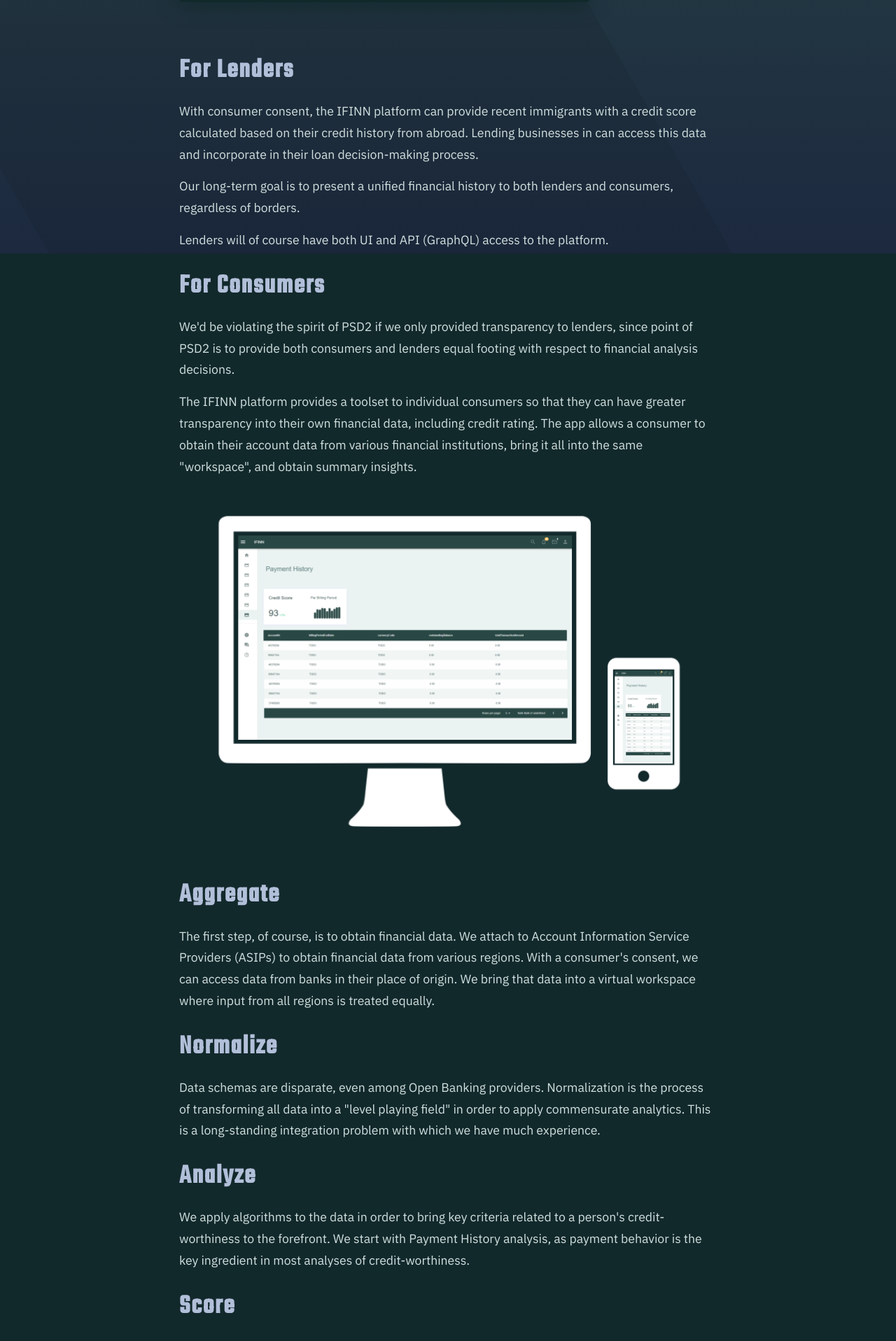
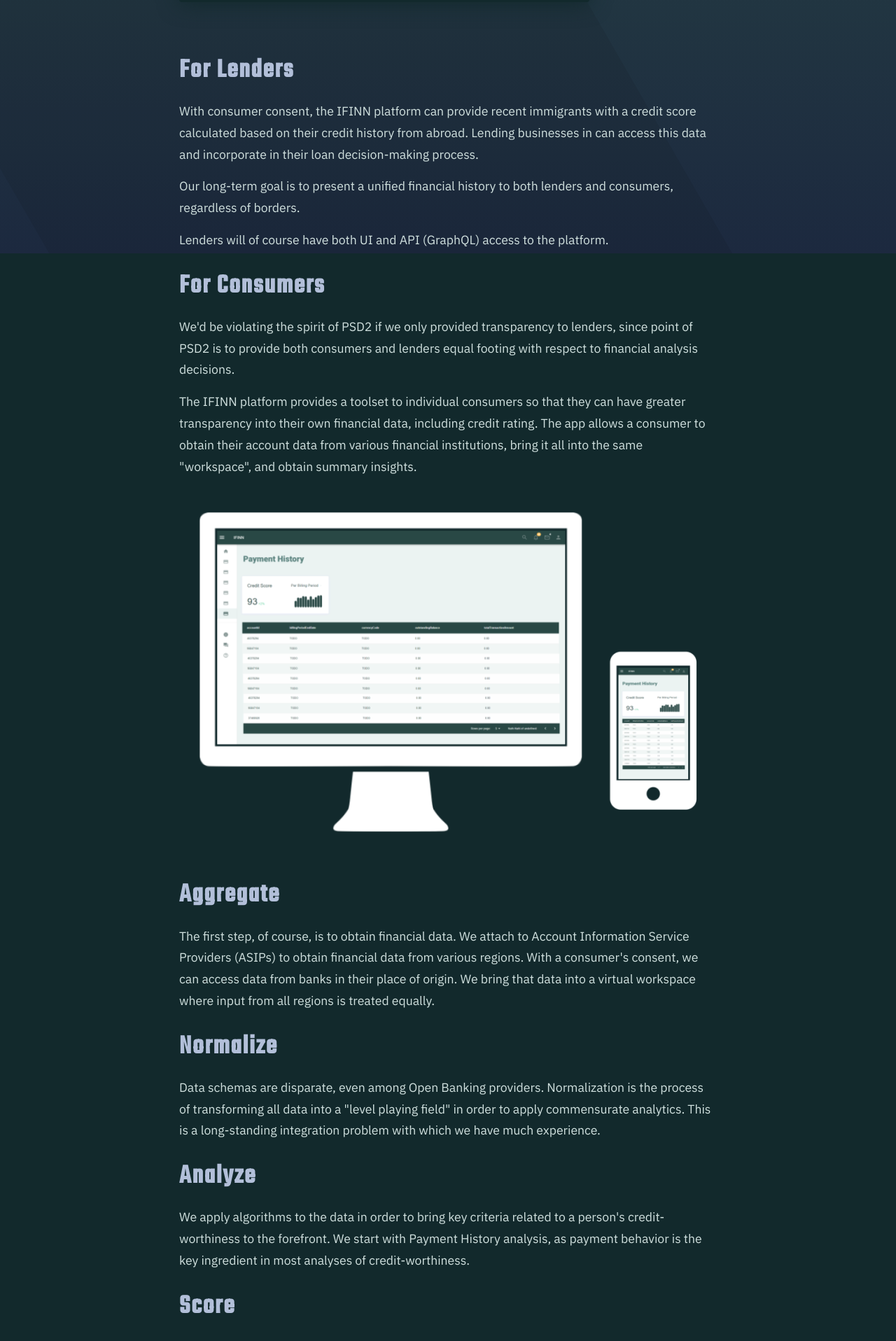
Before and after one commit to civis-mundi/civis-mundi.github.io, a Jekyll site: the page built from pages/product.html, in a window 1280 px wide. Shown: the part 538-2454 px from the top of the page at 70% size. Built offline with Jekyll 4.4.1, drawn with Linux system fonts in a browser that asks for light colours.

Commit message:
#2 Improved product screenshot.

```diff
--- a/pages/product.html
+++ b/pages/product.html
@@ -50,7 +50,7 @@
 </div>
 <div class="content-illustration">
     <p>
-        <img src="../assets/images/civis-mundi-02.png">
+        <img src="../assets/images/civis-mundi-04.png">
     </p>
 </div>
 <div class="content-story-section">
```
Also changed, not shown: assets/images/civis-mundi-03.png (added), assets/images/civis-mundi-04.png (added).
